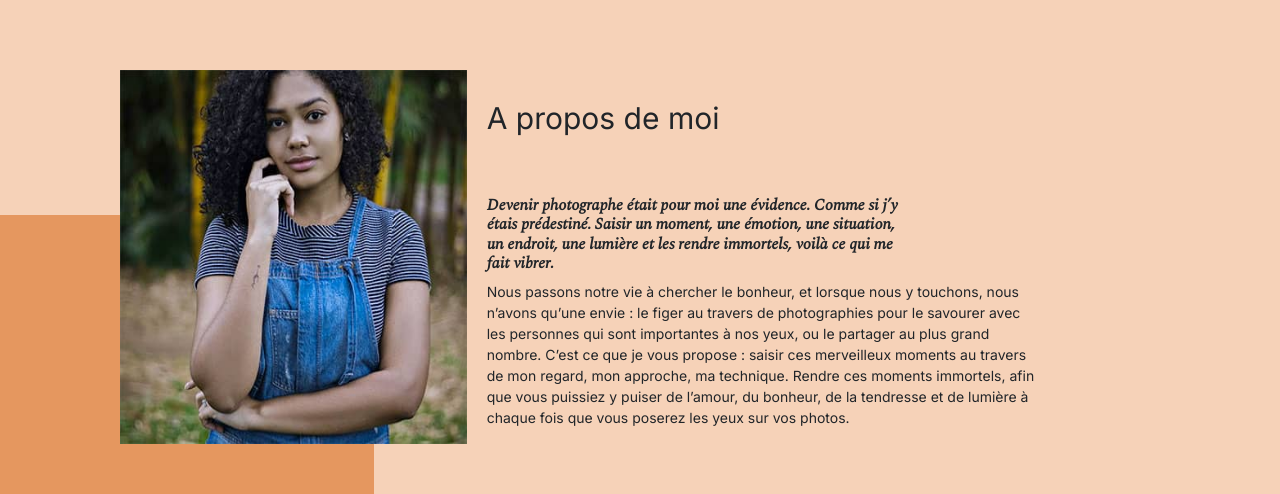
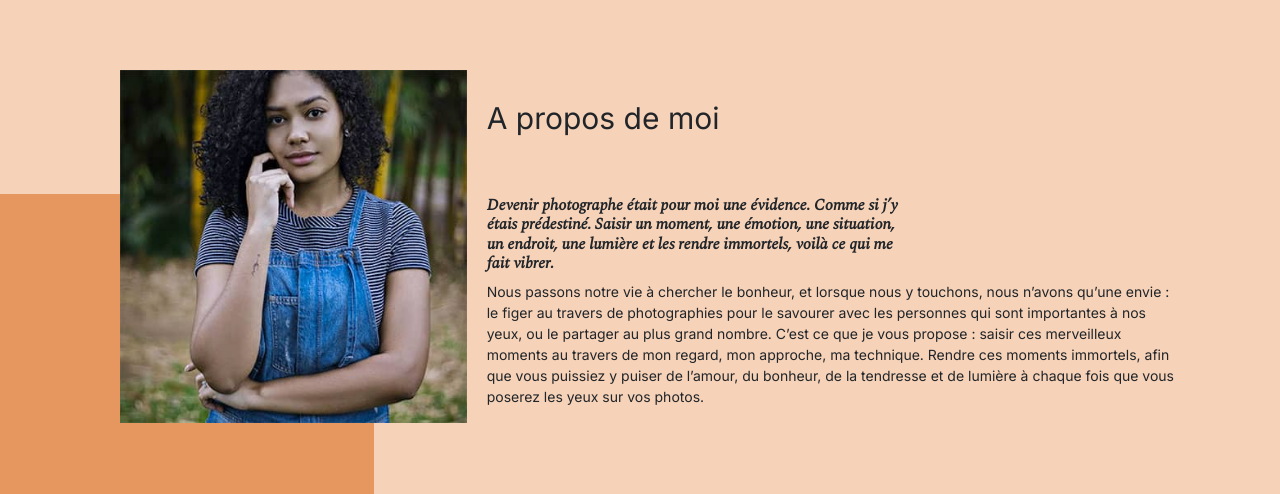
Before and after one commit to ninacarducci/ninacarducci.github.io, a plain HTML site: page index.html in a window 1280 px wide. Shown: the part 721-1215 px from the top of the page. Drawn offline with nearby package versions, Linux system fonts and the light colour scheme.

Commit message:
about-me segmentation avec les fontes

```diff
--- a/assets/style.css
+++ b/assets/style.css
@@ -98,6 +98,7 @@ h4 {
   width: 100%;
   height: auto;
 }
+
 #about-me {
   flex: 2;
   width: 100%;
@@ -109,16 +110,22 @@ h4 {
   margin-bottom: 60px;
   font-size: 30px;
 }
+.about-me__introduction {
+  width: 60%;
+}
+
 h3.about-me__introduction {
   font-family: "Spectral";
   font-weight: 800;
   font-style: italic;
-  width: 60%;
   font-size: 1rem;
 }
 
+#about-me {
+  width: 80%;
+}
+
 #about-me p {
-  width: 80%;
   font-size: 14px;
 }
 
--- a/index.html
+++ b/index.html
@@ -7,7 +7,7 @@
     />
     <meta name="viewport" content="width=device-width, initial-scale=1.0" />
     <link rel="stylesheet" href="./assets/bootstrap/bootstrap.min.css" />
-    <link rel="stylesheet" href="./assets/style.min.css" />
+    <link rel="stylesheet" href="./assets/style.css" />
     <link rel="preconnect" href="https://fonts.googleapis.com" />
     <link rel="preconnect" href="https://fonts.gstatic.com" crossorigin />
     <link
```
